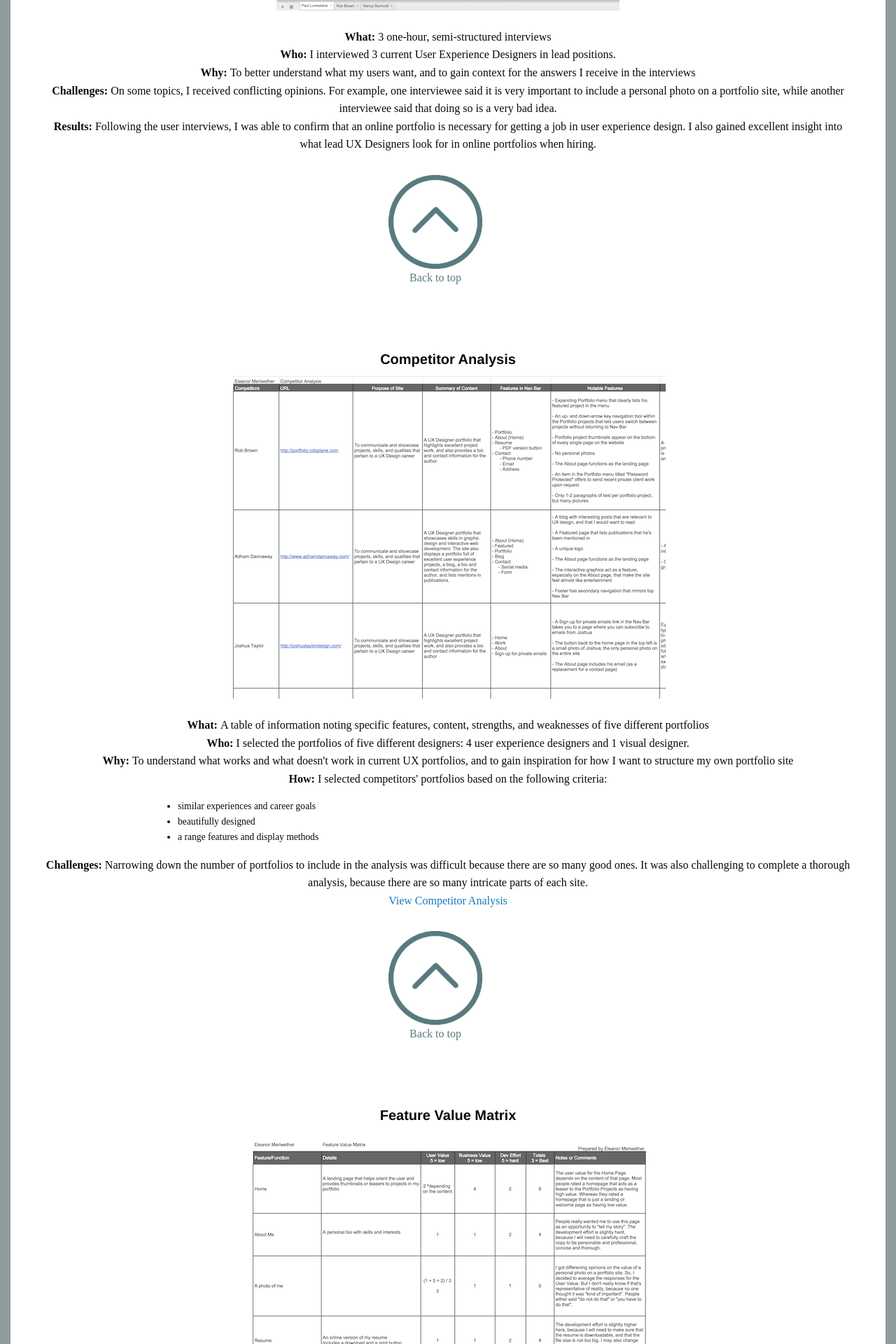
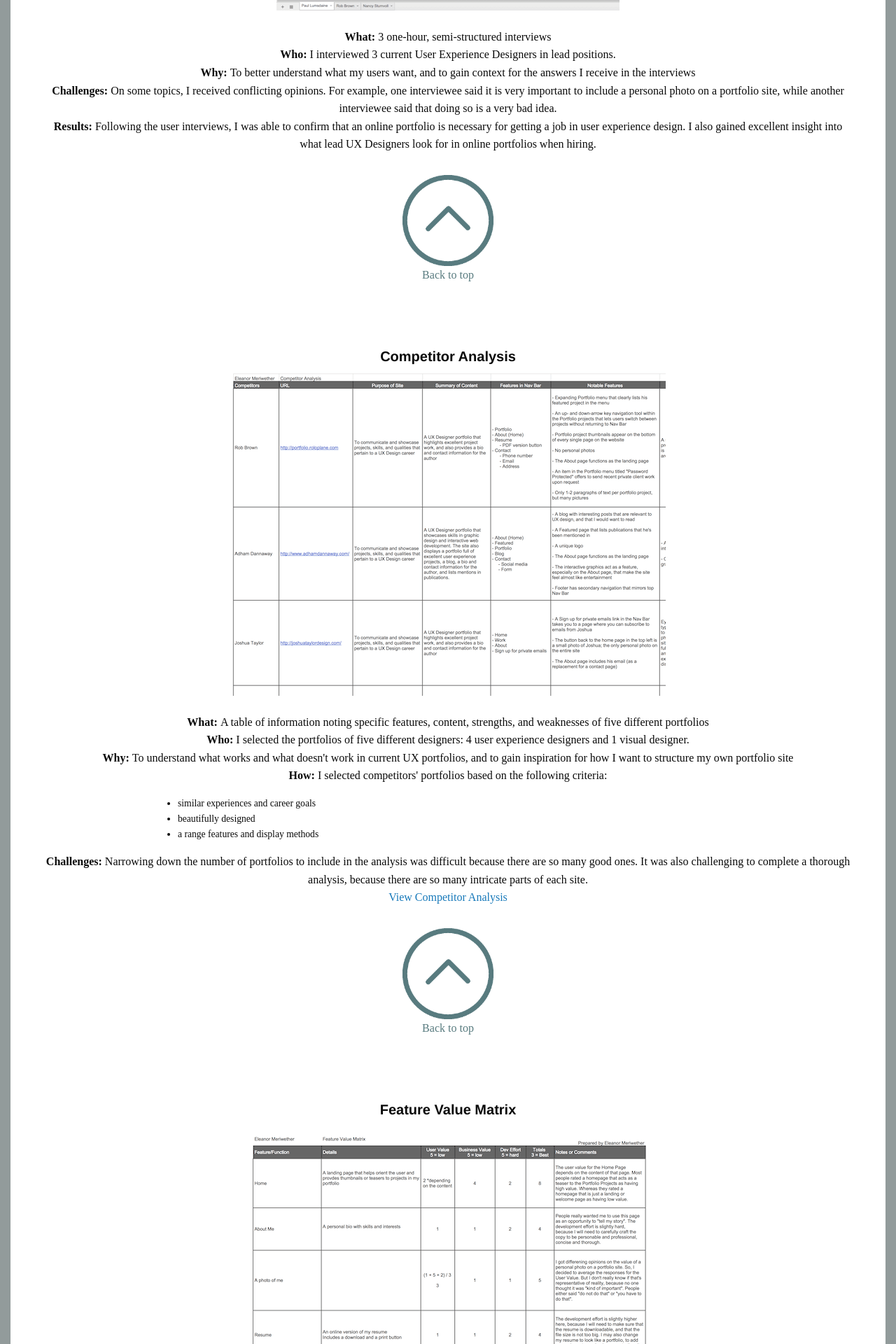
Before and after one commit to emeriwether/emeriwether.github.io, a Jekyll site: the page built from project1.html, in a window 1280 px wide. Shown: the part 2188-4108 px from the top of the page at 70% size. Built offline with Jekyll 4.4.1, drawn with Linux system fonts in a browser that asks for light colours; some web fonts are replaced.

Commit message:
ct prev com

```diff
--- a/css/home.css
+++ b/css/home.css
@@ -182,7 +182,7 @@
 }
 
 .pgLinkTop {
-    padding: 15px 40px 65px 4px;
+    padding: 15px 40px 65px 40px;
 }
 
 .upArrow {
```
